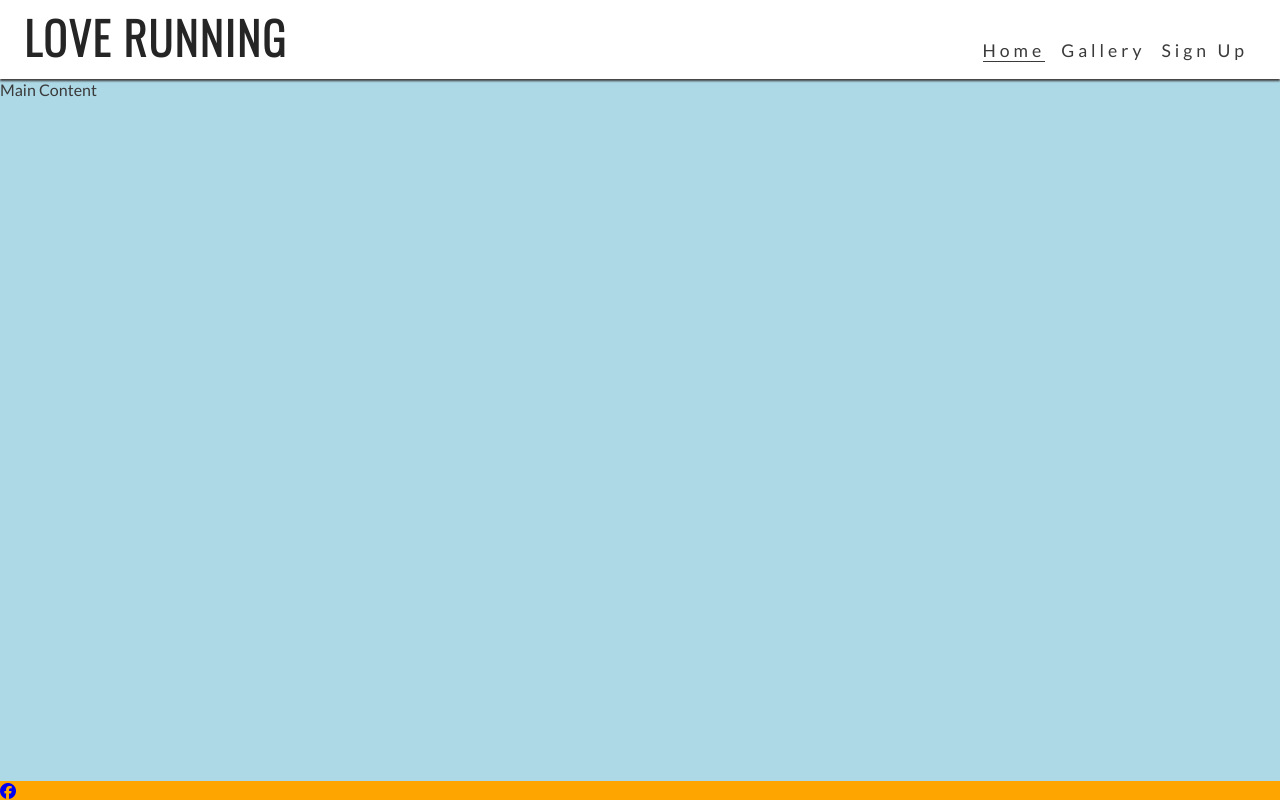
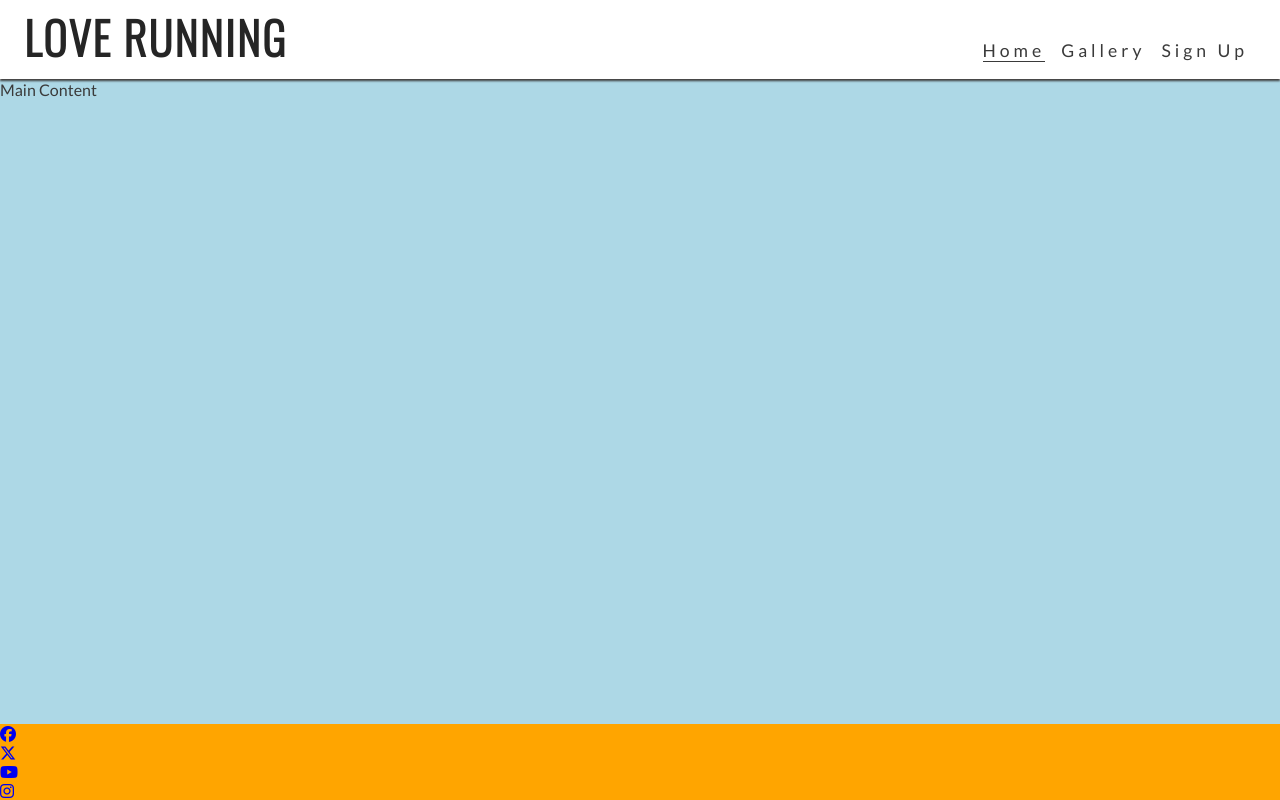
Before and after one commit to keith1729/love-running, a plain HTML site: page index.html in a window 1280 px wide. Drawn offline with nearby package versions, Linux system fonts and the light colour scheme.

Commit message:
Add remaining links to footer

```diff
--- a/index.html
+++ b/index.html
@@ -26,7 +26,7 @@
             <h1 id="logo">Love Running</h1>
         </a>
         <input type="checkbox" id="nav-toggle" name="nav-toggle">
-        <label for="nav-toggle" class="nav-toggle-label">X</label>
+        <label for="nav-toggle" class="nav-toggle-label"><i class="fa-solid fa-bars"></i></label>
         <nav>
             <ul id="menu">
                 <li><a href="" class="active">Home</a></li>
@@ -45,6 +45,15 @@
             <li><a href="https://www.facebook.com/" target="_blank" rel="noopener"
                     aria-label="Visit our Facebook page (opens in new tab)"><i class="fa-brands fa-facebook"></i></a>
             </li>
+            <li><a href="https://www.x.com/" target="_blank" rel="noopener"
+                    aria-label="Visit our X page (opens in new tab)"><i class="fa-brands fa-x-twitter"></i></i></a>
+            </li>
+            <li><a href="https://www.youtube.com/" target="_blank" rel="noopener"
+                    aria-label="Visit our Youtube page (opens in new tab)"><i class="fa-brands fa-youtube"></i></i></a>
+            </li>
+            <li><a href="https://www.instagram.com/" target="_blank" rel="noopener"
+                    aria-label="Visit our Instagram page (opens in new tab)"><i class="fa-brands fa-instagram"></i></i></a>
+            </li>
         </ul>
     </footer>
     <!-- Font Awesome kit-->
```
